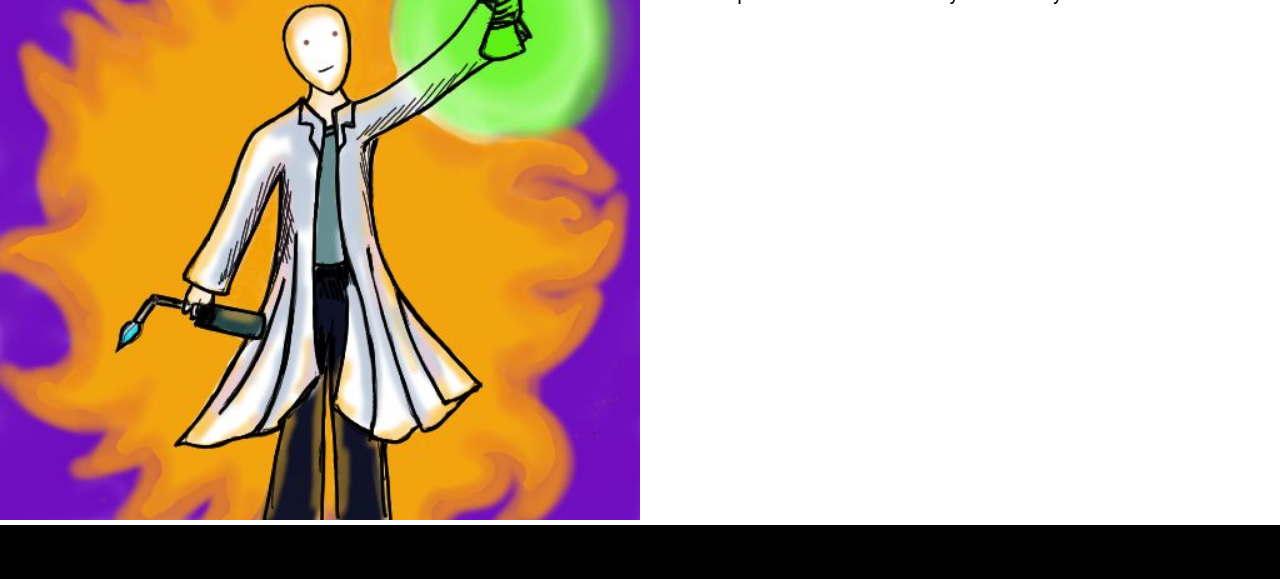
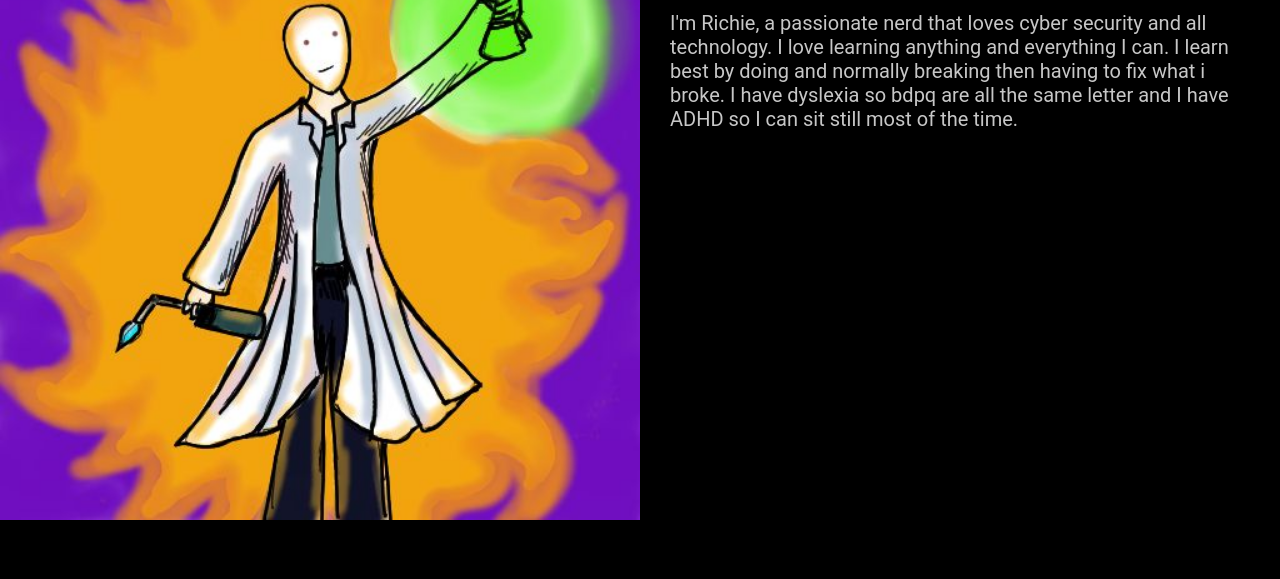
Before and after one commit to RichieCahill/Website, a website: page about.html in a window 1280 px wide. Shown: the part 221-800 px from the top of the page. Drawn offline with Linux system fonts and the light colour scheme.

Commit message:
updated my about page

```diff
--- a/about.html
+++ b/about.html
@@ -41,7 +41,7 @@
 
         <div class="profile-content-wrapper">
           <h1>Hello thanks for visiting my site</h1>
-          <p>Im richie a pasnet nerd that loves cyber security</p>
+          <p>I'm Richie, a passionate nerd that loves cyber security and all technology. I love learning anything and everything I can. I learn best by doing and normally breaking then having to fix what i broke. I have dyslexia so bdpq are all the same letter and I have ADHD so I can sit still most of the time.</p>
         </div>
       </div>
     </div>
--- a/public/styles.css
+++ b/public/styles.css
@@ -138,12 +138,19 @@ body {
 .two-column-wrapper{
   display: grid;
   grid-template-columns: 1fr 1fr;
-  background-color: #fff;
+  background-color: #000;
+  color: #c7c7c7;
 }
 
 .profile-pic-wrapper img{
   width: 100%;
 }
+
+.profile-content-wrapper{
+  padding: 30px;
+}
+
+
 
 /* resume */
 .experience {
```
